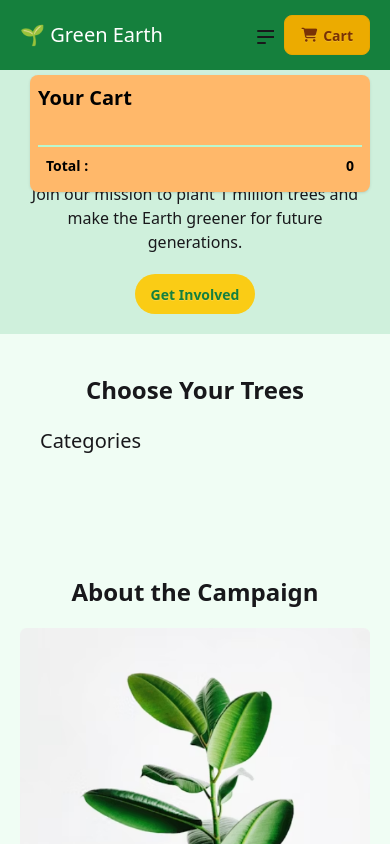
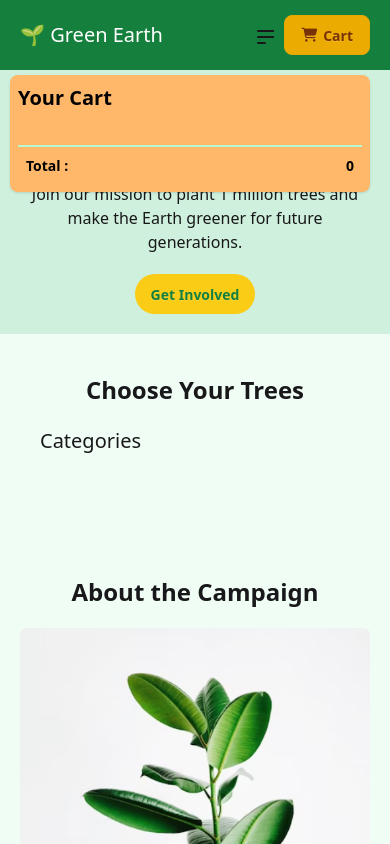
Before and after one commit to AH-Muzahid/A06-Green-Earth, a plain HTML site: page index.html in a window 390 px wide. Both pictures are taken after a click on the button "Cart". Shown: the top 844 px of the page. Drawn offline with nearby package versions, Linux system fonts and the light colour scheme; no server answers.

Commit message:
final commit

```diff
--- a/index.html
+++ b/index.html
@@ -34,7 +34,7 @@
                     <button class="btn btn-active btn-warning rounded-lg"><i class="fa-solid fa-cart-shopping"></i> Cart
                     </button>
                     <ul id="mobile-cart-dropdown" tabindex="0"
-                        class="dropdown-content menu bg-orange-300 text-black rounded-box z-1 w-85 p-2 shadow-sm cart-item   rounded-lg max-w-[350px]  md:min-h-[100px] h-fit mx-auto my-5 overflow-y-auto md:justify-normal">
+                        class="dropdown-content menu bg-orange-300 text-black rounded-box z-1 w-85 p-2 shadow-sm cart-item   rounded-lg w-[360px]  md:min-h-[100px] h-fit mx-auto my-5 overflow-y-auto md:justify-normal">
                         <h1 class="text-[20px] font-bold mb-3">Your Cart</h1>
                         <div id="cart-list"></div>
 
@@ -92,7 +92,7 @@
         <section class="  px-10 py-10 ">
             <h1 class="text-center text-2xl font-bold mb-5">Choose Your Trees</h1>
             <div class=" md:flex gap-5">
-                <div class="  ">
+                <div class=" ">
 
                     <h3 class="text-[20px] font-medium  mb-3">Categories</h3>
                     <ul class=" w-[200px] md:w-[150px] space-y-1 text-[16px]" id="categories-list">
```
